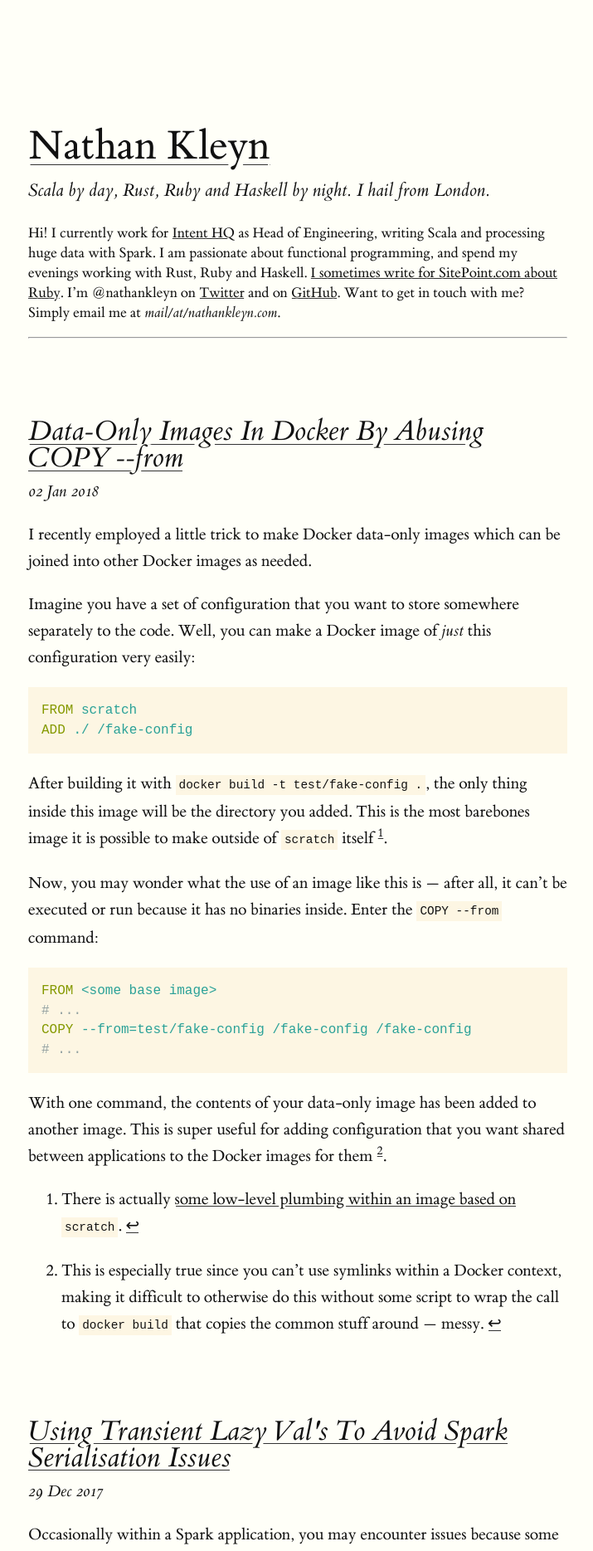
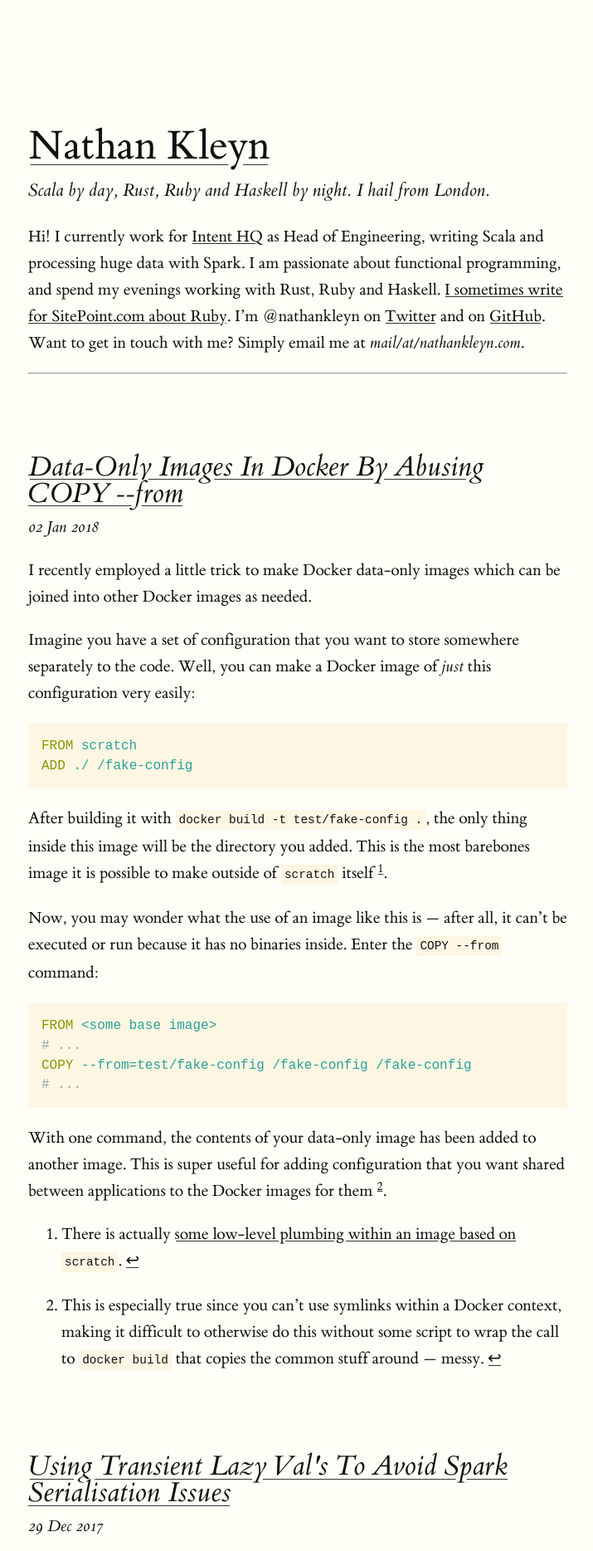
Before and after one commit to nathankleyn/nathankleyn.github.io, a Jekyll site: the page built from index.html, in a window 1280 px wide. Shown: the top 1869 px of the page at 83% size, without its empty margins (126-841 px from the left). Built offline with Jekyll 4.4.1, drawn with Linux system fonts in a browser that asks for light colours; the list of posts is cut into pages by our own code.

Commit message:
Make about font size responsive.

```diff
--- a/_includes/head.html
+++ b/_includes/head.html
@@ -16,7 +16,7 @@
 
   <!-- CSS -->
   <link rel="stylesheet" href="https://cdnjs.cloudflare.com/ajax/libs/normalize/7.0.0/normalize.min.css">
-  <link rel="stylesheet" href="/css/styles.css?v=5">
+  <link rel="stylesheet" href="/css/styles.css?v=6">
 
   <!-- Icons -->
   <!-- FIXME: Make an Apple icon here. -->
--- a/css/styles.scss
+++ b/css/styles.scss
@@ -106,9 +106,11 @@ body > footer {
   margin-top: 4rem;
 }
 
-#about {
-  font-size: 1.1rem;
-  line-height: 1.5rem;
+@media (max-width: 760px) {
+  #about {
+    font-size: 1.1rem;
+    line-height: 1.5rem;
+  }
 }
 
 /* Links: replicate underline that clears descenders */
```
